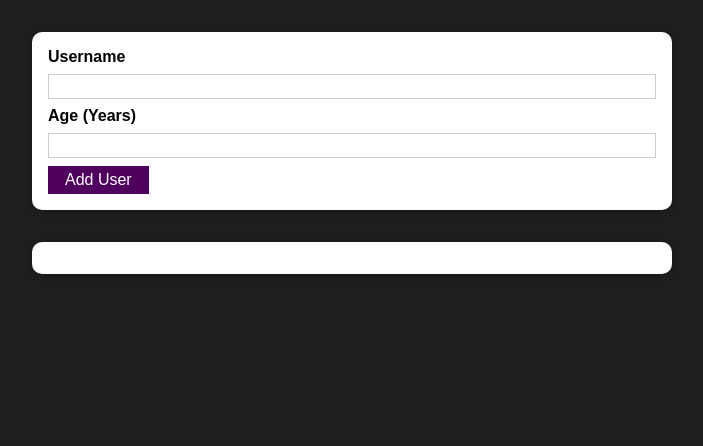
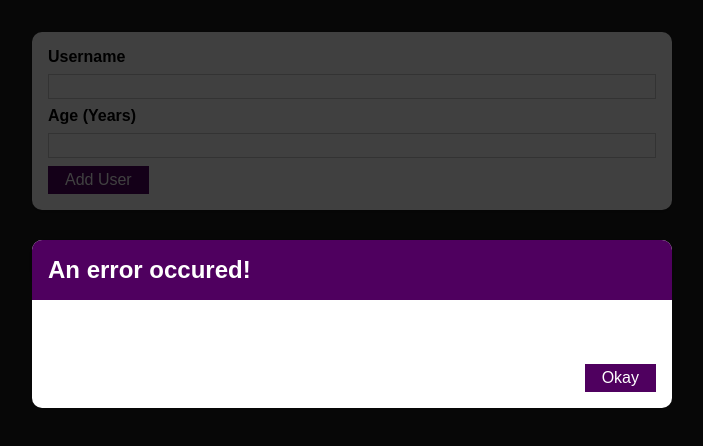
Before and after one commit to jripke74/react-0027, a React (Create React App) app: page / in a window 1280 px wide. Shown: the top 446 px of the page, without its empty margins (288-991 px from the left). Built offline with nearby package versions, Linux system fonts and the light colour scheme.

Commit message:
add ErrorModal and styles

```diff
--- /dev/null
+++ b/src/components/UI/ErrorModal.js
@@ -0,0 +1,24 @@
+import Card from './Card';
+import Button from './Button';
+import classes from './ErrorModal.module.css';
+
+const ErrorModal = (props) => {
+  return (
+    <div>
+      <div className={classes.backdrop} />
+      <Card className={classes.modal}>
+        <header className={classes.header}>
+          <h2>{props.title}</h2>
+        </header>
+        <div className={classes.content}>
+          <p>{props.message}</p>
+        </div>
+        <footer className={classes.actions}>
+          <Button>Okay</Button>
+        </footer>
+      </Card>
+    </div>
+  );
+};
+
+export default ErrorModal;
--- /dev/null
+++ b/src/components/UI/ErrorModal.module.css
@@ -0,0 +1,45 @@
+.backdrop {
+  position: fixed;
+  top: 0;
+  left: 0;
+  width: 100%;
+  height: 100vh;
+  z-index: 10;
+  background-color: rgba(0, 0, 0, 0.75);
+}
+
+.modal {
+  position: fixed;
+  top: 30vh;
+  left: 10%;
+  width: 80%;
+  z-index: 100;
+  overflow: hidden;
+}
+
+.header {
+  background: #4f005f;
+  padding: 1rem;
+}
+
+.header h2 {
+  margin: 0;
+  color: white;
+}
+
+.content {
+  padding: 1rem;
+}
+
+.actions {
+  padding: 1rem;
+  display: flex;
+  justify-content: flex-end;
+}
+
+@media (min-width: 768px) {
+  .modal {
+    left: calc(50% - 20rem);
+    width: 40rem;
+  }
+}
--- a/src/components/Users/AddUsers.js
+++ b/src/components/Users/AddUsers.js
@@ -2,6 +2,7 @@
 
 import Card from '../UI/Card';
 import Button from '../UI/Button';
+import ErrorModal from '../UI/ErrorModal';
 import classes from './AddUser.module.css';
 
 const AddUser = (props) => {
@@ -30,6 +31,8 @@
   };
 
   return (
+    <div>
+      <ErrorModal title="An error occured!" messae="Something went wrong!" />
       <Card className={classes.input}>
         <form onSubmit={addUserHandler}>
           <label htmlFor="username">Username</label>
@@ -49,6 +52,7 @@
           <Button type="submit">Add User</Button>
         </form>
       </Card>
+    </div>
   );
 };
 
```
Lines whose indentation alone changed are shown as unchanged.
